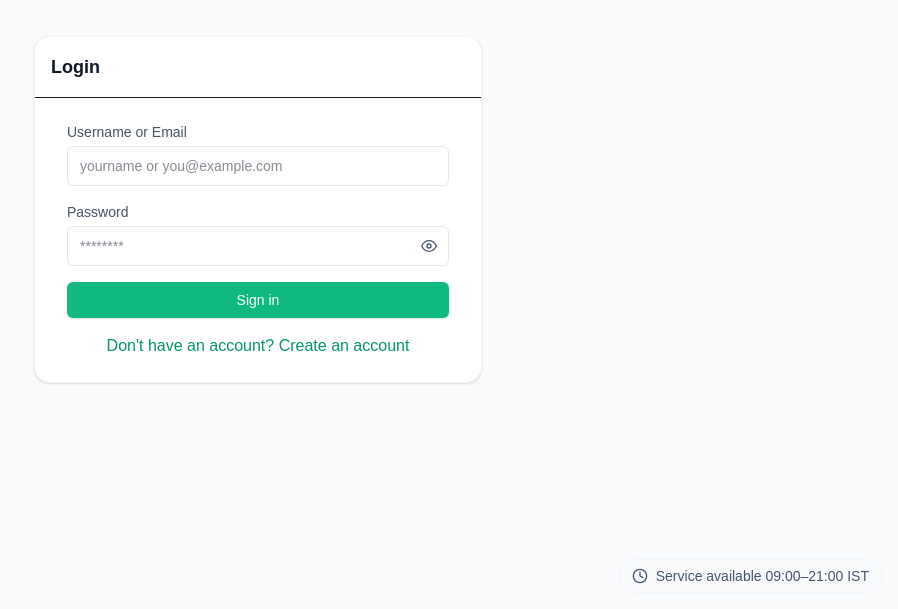
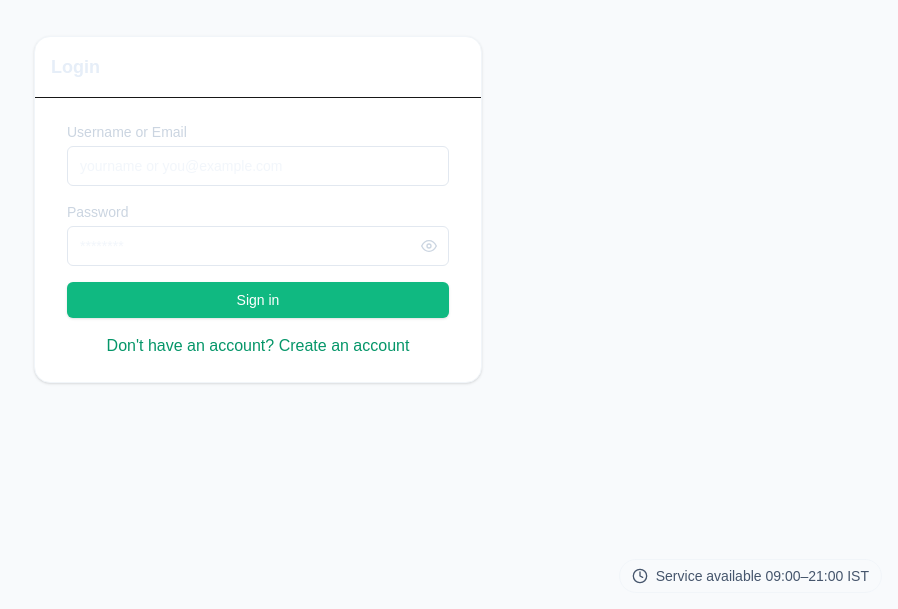
Before and after one commit to AmanKeswani/zoho-admin, a Next.js app: page / in a window 1280 px wide. Shown: the part 191-800 px from the top of the page, without its empty margins (382-1280 px from the left). Built offline with nearby package versions, Linux system fonts and the light colour scheme.

Commit message:
fix(theme): correct dark foreground/background tokens and default text color for high contrast

```diff
--- a/src/pages/_app.tsx
+++ b/src/pages/_app.tsx
@@ -23,7 +23,7 @@ export default function MyApp({ Component, pageProps }: AppProps) {
         {showTopNav ? (
           <>
             <TopNav active={active as any} />
-            <main className="p-6 min-h-[calc(100vh-64px)] bg-background">
+            <main className="p-6 min-h-[calc(100vh-64px)] bg-background text-text-high">
               <Component {...pageProps} />
             </main>
           </>
--- a/src/pages/admin/index.tsx
+++ b/src/pages/admin/index.tsx
@@ -58,7 +58,7 @@ export default function AdminOverview() {
   const total = (counts.pending ?? 0) + (counts.approved ?? counts.completed ?? 0) + (counts.rejected ?? 0)
 
   return (
-    <div className="min-h-screen px-6 py-6 bg-background">
+    <div className="min-h-screen px-6 py-6 bg-background text-text-high">
       <h1 className="text-2xl font-semibold text-text-high mb-6">Overview</h1>
       <p className="text-sm text-text-medium mb-6">Key system metrics</p>
 
--- a/src/styles/globals.css
+++ b/src/styles/globals.css
@@ -23,16 +23,16 @@
   --color-primary-800: #065f46;
 
   /* Text tokens for theme usage */
-  --color-text-high: #0f172a;
-  --color-text-medium: #475569;
+  --color-text-high: #e6eef8;
+  --color-text-medium: #cbd5e1;
   --color-text-muted: #94a3b8;
 }
 
-@media (prefers-color-scheme: dark) {
-  :root {
-    --background: #0a0a0a;
-    --foreground: #ededed;
-  }
+/* Explicit dark class support to avoid relying solely on prefers-color-scheme */
+.dark :root,
+.dark {
+  --background: #0b1220;
+  --foreground: #e6eef8;
 }
 
 body {
```
